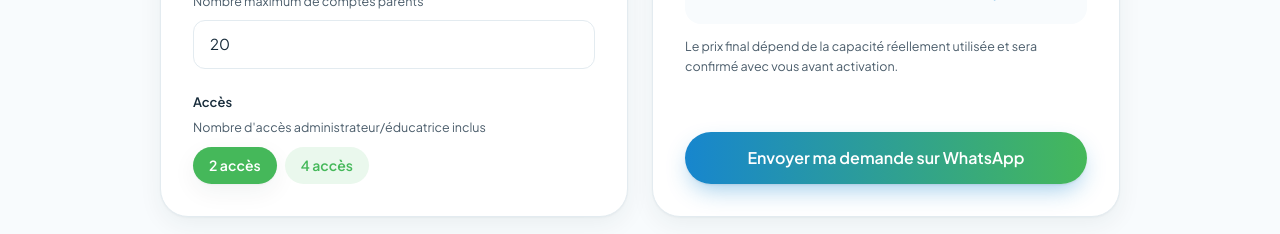
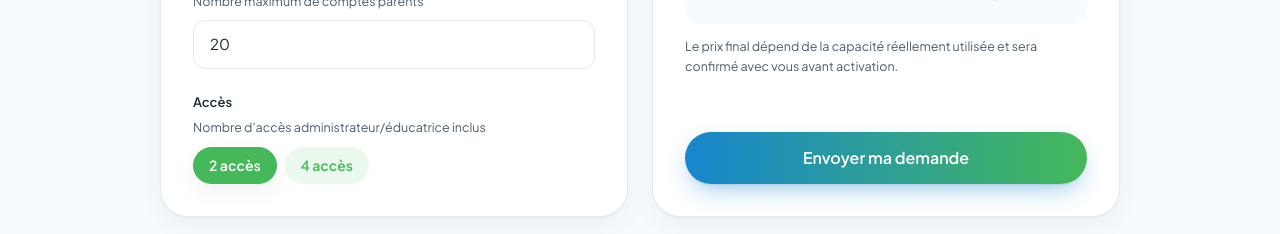
Before and after one commit to fouad-chadi/aslef-landing, a React (Vite) app: page / in a window 1280 px wide. Shown: the part 6920-7154 px from the top of the page. Built offline with nearby package versions, Linux system fonts and the light colour scheme.

Commit message:
Remove "WhatsApp" wording from registration submit button
Co-Authored-By: Claude Sonnet 5 <noreply@anthropic.com>

```diff
--- a/src/i18n/ar.ts
+++ b/src/i18n/ar.ts
@@ -269,7 +269,7 @@ const ar: Record<TranslationKey, string> = {
   'register.pricing.multiplier.title': 'عدد الحسابات',
   'register.pricing.total.title': 'المجموع',
   'register.pricing.note': 'السعر النهائي يعتمد على السعة المستخدمة فعلياً وسيتم تأكيده معكم قبل التفعيل.',
-  'register.submit': 'أرسل طلبي عبر واتساب',
+  'register.submit': 'أرسل طلبي',
   'register.error.required': 'اسم الحضانة والهاتف إلزاميان.',
   'register.success': 'شكراً! تابع المحادثة عبر واتساب لإتمام التسجيل.',
 
--- a/src/i18n/fr.ts
+++ b/src/i18n/fr.ts
@@ -284,7 +284,7 @@ const fr = {
   'register.pricing.multiplier.title': 'Nombre de comptes',
   'register.pricing.total.title': 'Total',
   'register.pricing.note': "Le prix final dépend de la capacité réellement utilisée et sera confirmé avec vous avant activation.",
-  'register.submit': 'Envoyer ma demande sur WhatsApp',
+  'register.submit': 'Envoyer ma demande',
   'register.error.required': 'Le nom de la crèche et le téléphone sont obligatoires.',
   'register.success': 'Merci ! Continuez la conversation sur WhatsApp pour finaliser votre inscription.',
 
```
